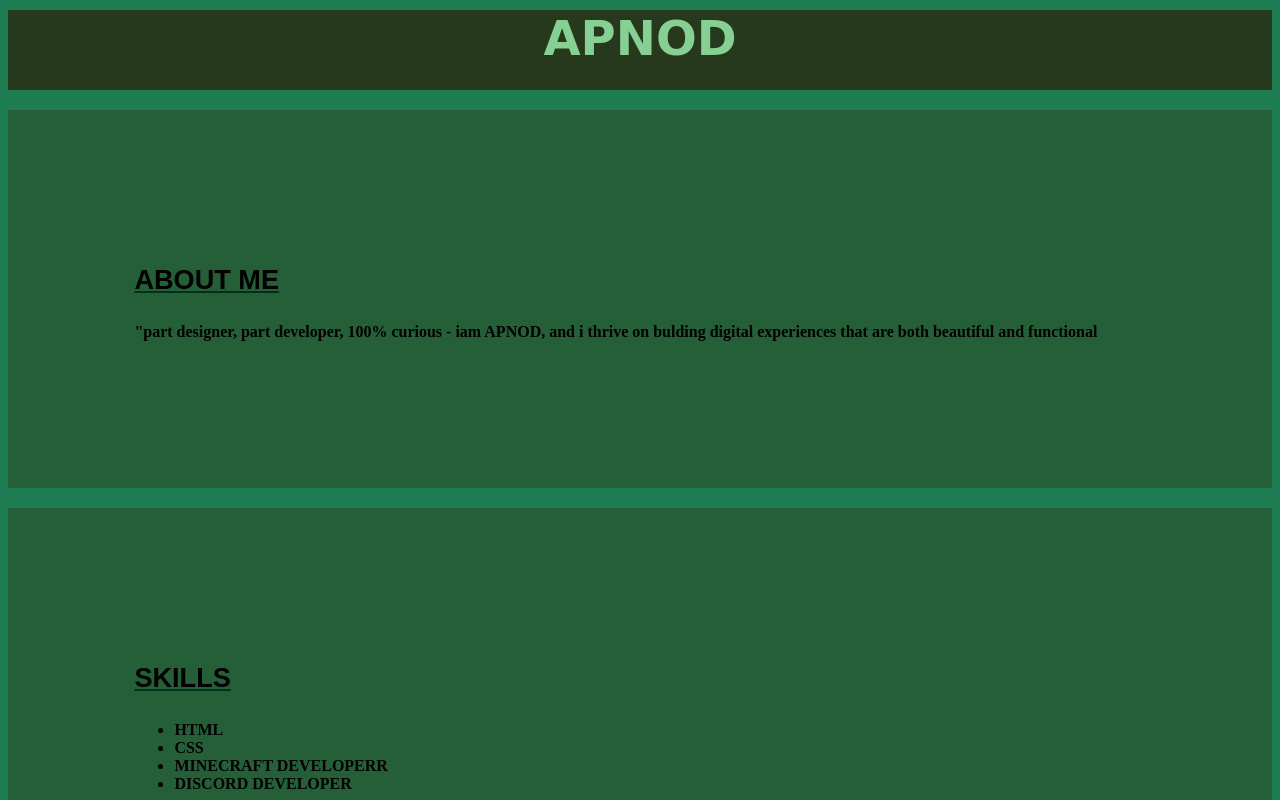
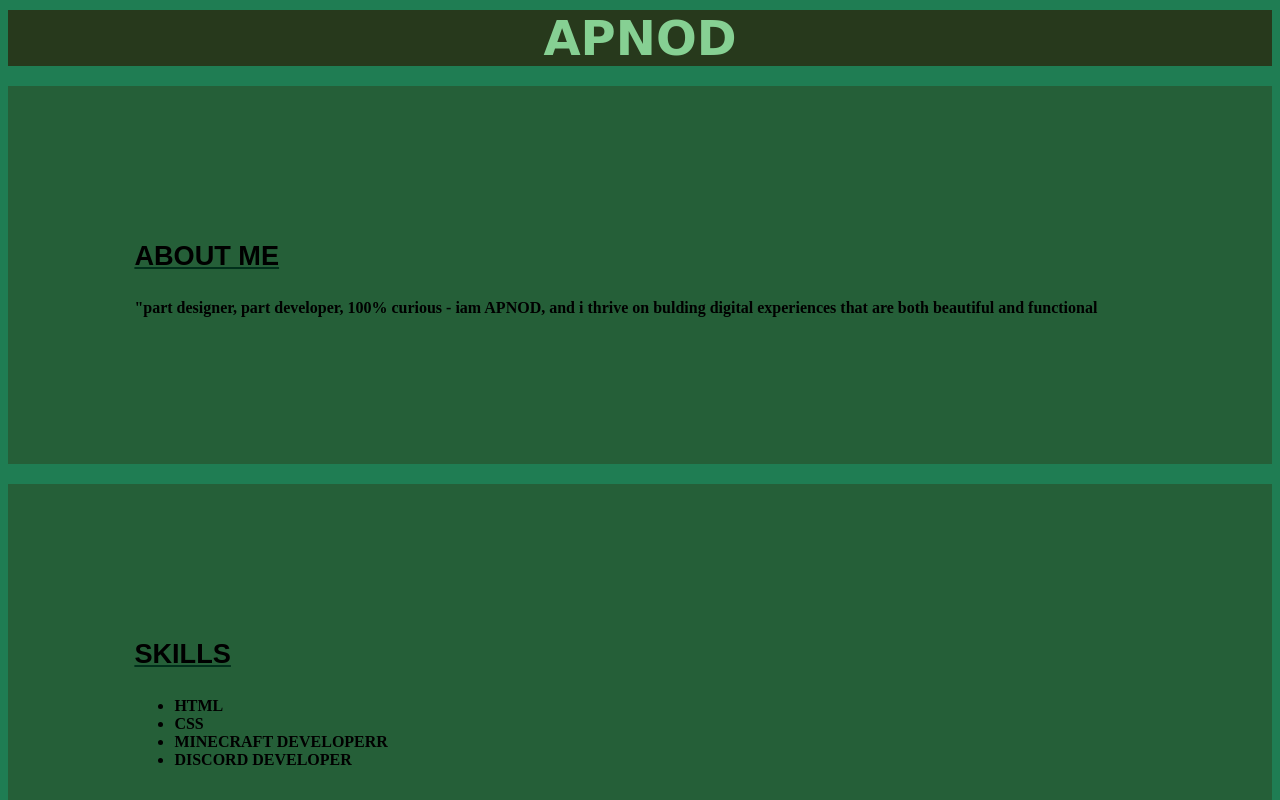
Before and after one commit to apnod/profile, a plain HTML site: page index.html in a window 1280 px wide. Shown: the top 800 px of the page. Drawn offline with Linux system fonts and the light colour scheme.

Commit message:
Update style.css

```diff
--- a/css/style.css
+++ b/css/style.css
@@ -4,7 +4,7 @@ body {
 .heading {
     background-color:#27391C ;
     width: 100%;
-    height: 80px;
+    height: 80%;
     font-family: cursive;
     font-size: 3em;
     text-align: center;
```
